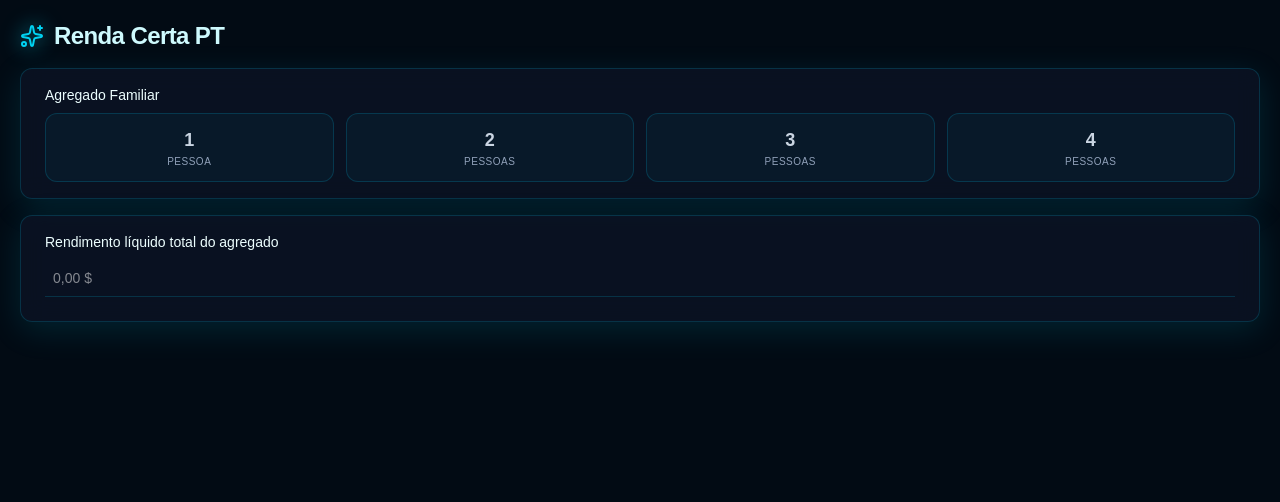
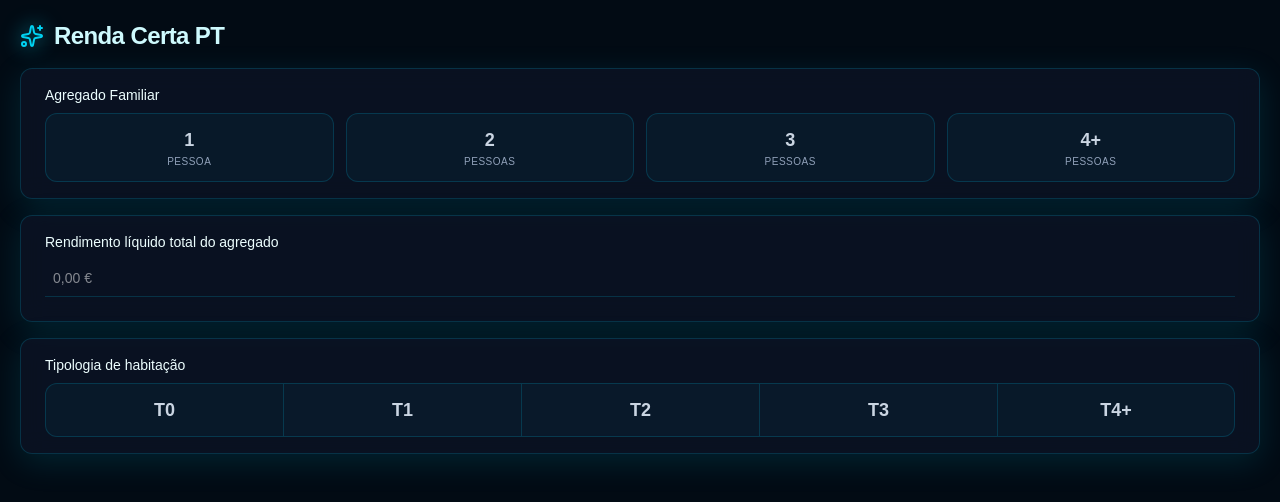
Before and after one commit to EdmilsonEdstar/renda-certa-pt, a Next.js app: page / in a window 1280 px wide. Shown: the top 502 px of the page. Built offline with nearby package versions, Linux system fonts and the light colour scheme.

Commit message:
Implement session tipologia de habitacao

```diff
--- a/components/ButtonAgreFam.tsx
+++ b/components/ButtonAgreFam.tsx
@@ -5,10 +5,11 @@ interface ButtonAgreFamProps {
   export function ButtonAgreFam({ count }: ButtonAgreFamProps) {
     // Define o texto no singular ou plural com base na quantidade
     const label = count === 1 ? 'Pessoa' : 'Pessoas';
+    const plus =  count === 4 ? '+'  : '';
 
     return (
       <button className="flex flex-col items-center justify-center py-3 px-4 rounded-xl bg-cyan-500/5 border border-cyan-500/20 hover:border-cyan-400/50 transition-all text-slate-300">
-        <span className="text-lg font-bold">{count}</span>
+        <span className="text-lg font-bold">{count}{plus}</span>
         <span className="text-[10px] text-slate-400 uppercase tracking-wider">
           {label}
         </span>
--- /dev/null
+++ b/components/ButtonTipoHabi.tsx
@@ -0,0 +1,15 @@
+interface ButtonTipoHabiProps {
+  count: number;
+}
+
+export function ButtonTipoHabi({ count }: ButtonTipoHabiProps) {
+  const plus = count === 4 ? '+' : '';
+
+  return (
+    <div className="bg-cyan-500/5 border border-cyan-500/20 border-r-0 last:border-r first:rounded-l-xl last:rounded-r-xl hover:border-cyan-400/50 transition-all text-slate-300">
+      <button className="w-full h-full flex flex-col items-center justify-center py-3 px-4 hover:text-white transition-all cursor-pointer focus-visible:outline-none">
+        <span className="text-lg font-bold">T{count}{plus}</span>
+      </button>
+    </div>
+  );
+}
--- a/components/BlueBox.tsx
+++ b/components/SectionBox.tsx
@@ -1,10 +1,12 @@
-type BlueBoxProps = {
+type SectionBoxProps = {
     children:React.ReactNode
+    title: string
 }
 
-export function BlueBox({children} : BlueBoxProps) {
+export function SectionBox({children, title} : SectionBoxProps) {
     return (
         <div className="py-4 px-6 border border-cyan-500/20 rounded-xl bg-slate-900/60 backdrop-blur-md shadow-[0_8px_32px_0_rgba(6,182,212,0.15)] hover:border-cyan-400/50 hover:shadow-[0_0_25px_rgba(34,211,238,0.3)] transition-all duration-300 ease-in-out">
+            <div className="text-cyan-50 pb-2 text-sm">{title}</div>
             {children}
         </div>
     );
--- a/components/SideBar.tsx
+++ b/components/SideBar.tsx
@@ -1,31 +1,37 @@
-import { Baby, User, Users, UsersRound } from "lucide-react";
-import { Title } from "./Title";
 import { ButtonAgreFam } from "./ButtonAgreFam";
-import { BlueBox } from "./BlueBox";
+import { ButtonTipoHabi } from "./ButtonTipoHabi";
+import { SectionBox } from "./SectionBox";
 import { TextBox } from "./TextBox";
 
 export function SideBar() {
+    // Agregado familiar de 1 a 4
+    const niveisAgregado = [1, 2, 3, 4];
+
+    // Tipologia de habitação de 0 a 4 (T0 a T4)
+    const niveisHabitacao = [0, 1, 2, 3, 4];
+
     return (
-        <div className="flex flex-col gap-4">
+        <aside className="flex flex-col gap-4">
+            <SectionBox title="Agregado Familiar">
+                <div className="grid grid-cols-4 gap-3">
+                    {niveisAgregado.map((i) => (
+                        <ButtonAgreFam key={i} count={i} />
+                    ))}
+                </div>
+            </SectionBox>
 
-        <BlueBox>
-            {/* Alterado de <p> para <div> para corrigir o erro anterior de hidratação */}
-            <Title title="Agregado Familiar" />
+            <SectionBox title="Rendimento líquido total do agregado">
+                <TextBox />
+            </SectionBox>
 
-            <div className="grid grid-cols-4 gap-3">
-                {Array.from({ length: 4 }, (_, index) => {
-                    const i = index + 1;
-                    return <ButtonAgreFam key={i} count={i} />;
-                })}
-            </div>
-
-        </BlueBox>
-
-        <BlueBox>
-            <Title title="Rendimento líquido total do agregado" />
-            <TextBox />
-        </BlueBox>
-
-        </div>
+            <SectionBox title="Tipologia de habitação">
+                {/* Ajusta o grid para 5 colunas se quiseres que T0 a T4 fiquem bem alinhados */}
+                <div className="grid grid-cols-5">
+                    {niveisHabitacao.map((x) => (
+                        <ButtonTipoHabi key={x} count={x} />
+                    ))}
+                </div>
+            </SectionBox>
+        </aside>
     );
 }
--- a/components/TextBox.tsx
+++ b/components/TextBox.tsx
@@ -1,7 +1,7 @@
 export function TextBox(){
     return(
         <div className="text-cyan-50 pb-2 text-sm">
-            <input className="w-full border-b-1 border-cyan-500/20 rounded-none bg-transparent p-2 text-white focus:outline-none focus:border-cyan-500" type="text" name="" id="" placeholder="0,00 $" />
+            <input className="w-full border-b-1 border-cyan-500/20 rounded-none bg-transparent p-2 text-white focus:outline-none focus:border-cyan-500" type="text" name="" id="" placeholder="0,00 €" />
         </div>
     )
 }
```
